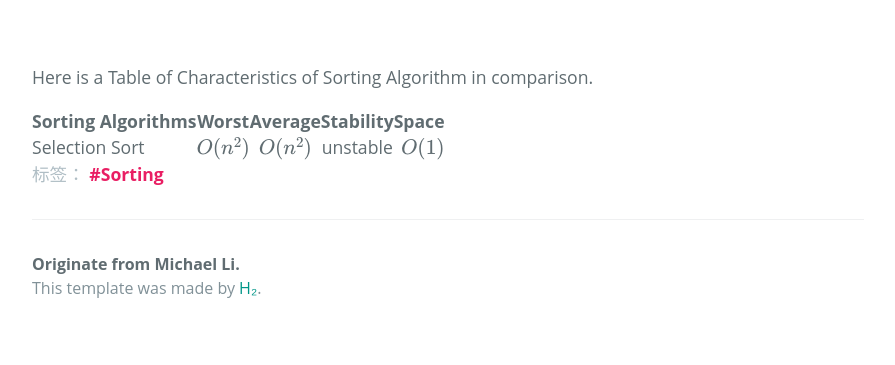
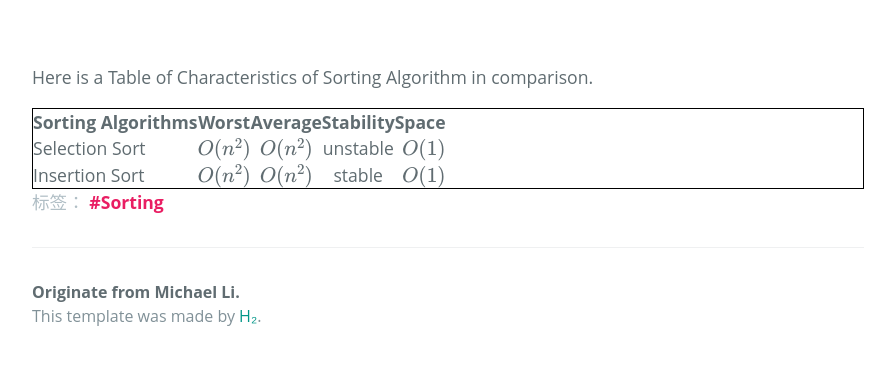
Before and after one commit to zl323/zl323.github.io, a Jekyll site: the page built from _posts/2020-05-19-Sorting-Algorithm-Summary.md, in a window 1280 px wide, cut to the strip 354-719 px from the top of the page. Shown: the whole strip, without its empty margins (192-1087 px from the left). Built offline with Jekyll 4.4.1, drawn with Linux system fonts in a browser that asks for light colours; some web fonts are replaced; formulas are drawn with MathJax 3.

Commit message:
edit sort summary

```diff
--- a/_posts/2020-05-19-Sorting-Algorithm-Summary.md
+++ b/_posts/2020-05-19-Sorting-Algorithm-Summary.md
@@ -8,6 +8,12 @@ mathjax: true
 
 Here is a Table of Characteristics of Sorting Algorithm in comparison.
 
+<style>
+table, th, td {
+  border: 1px solid black;
+}
+</style>
 | Sorting Algorithms | Worst  | Average | Stability | Space |
 | ------------------ |:------:|:-------:|:---------:| -----:|
 | Selection Sort     |$O(n^2)$| $O(n^2)$|  unstable |$O(1)$ |
+| Insertion Sort     |$O(n^2)$| $O(n^2)$|  stable   |$O(1)$ |
```
